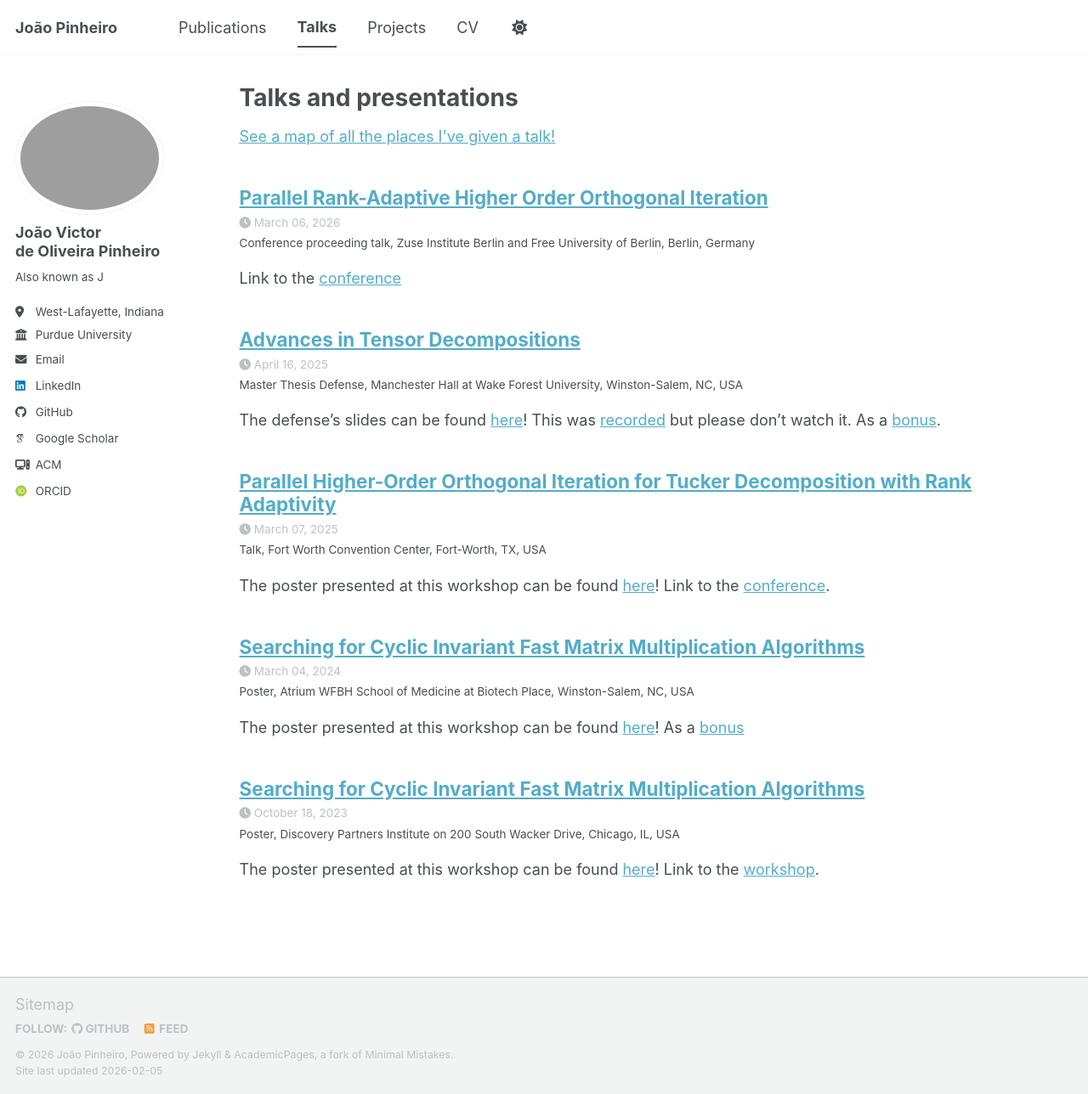
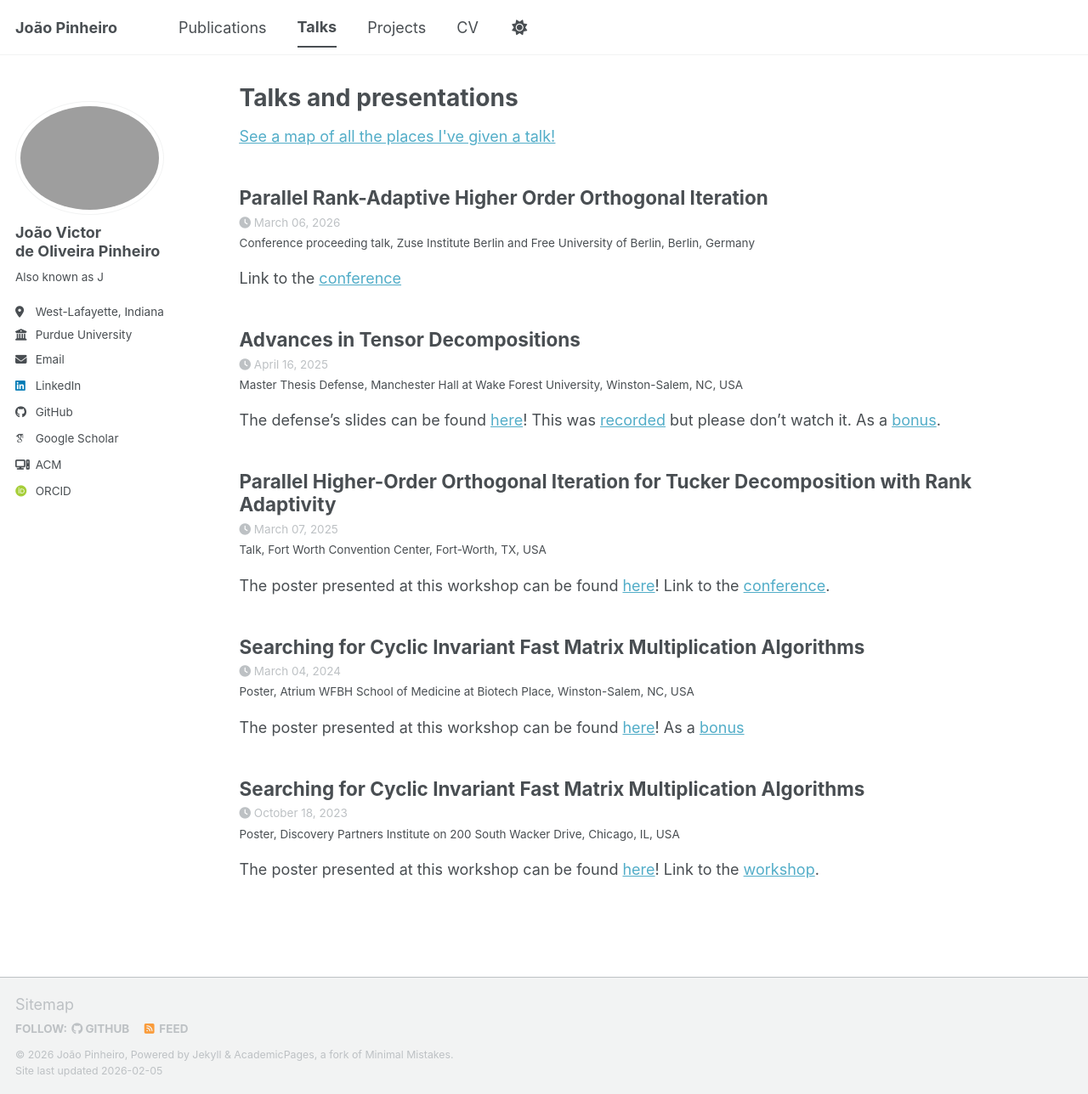
Before and after one commit to Jv7Pinheiro/Jv7Pinheiro.github.io, a Jekyll site: the page built from _pages/talks.html, in a window 1280 px wide and 1288 px high. Shown: the whole window at 85% size. Built offline with Jekyll 4.4.1, drawn with Linux system fonts in a browser that asks for light colours; some web fonts are replaced; a script bundle is joined from its source files by our own code; library files that are not in the unit come from our copies.

Commit message:
(fix) removed talk links

```diff
--- a/_includes/archive-single-talk.html
+++ b/_includes/archive-single-talk.html
@@ -26,11 +26,7 @@
       </div>
     {% endif %}
     <h2 class="archive__item-title" itemprop="headline">
-      {% if post.link %}
-        <a href="{{ post.link }}">{{ title }}</a> <a href="{{ base_path }}{{ post.url }}" rel="permalink"><i class="fa fa-link" aria-hidden="true" title="permalink"></i><span class="sr-only">Permalink</span></a>
-      {% else %}
-        <a href="{{ base_path }}{{ post.url }}" rel="permalink">{{ title }}</a>
-      {% endif %}
+      {{ title }}
     </h2>
     {% if post.read_time %}
       <p class="page__meta"><i class="fa fa-clock" aria-hidden="true"></i> {% include read-time.html %}</p>
```
Also changed, not shown: _includes/archive-single.html (+3 -13 lines).
